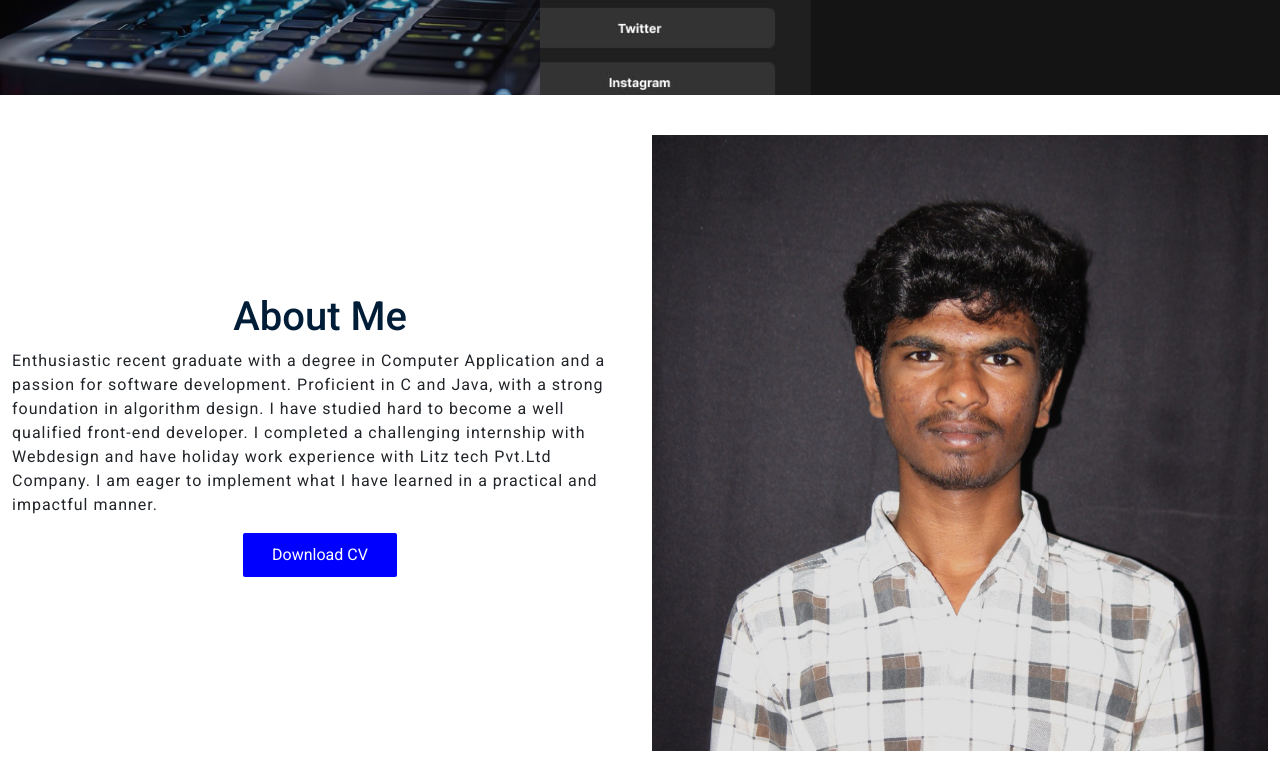
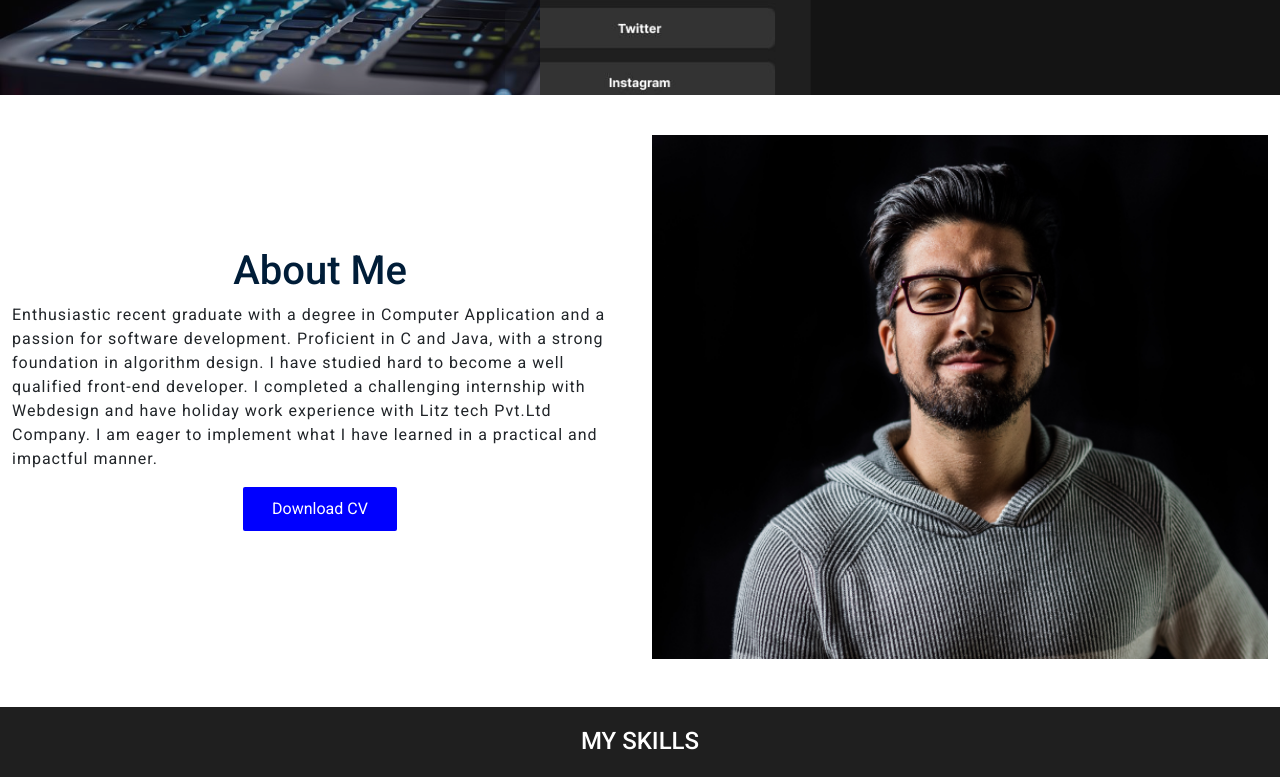
Before and after one commit to SriPrakash2004/Portfolio, a plain HTML site: page index.html in a window 1280 px wide. Shown: the part 560-1337 px from the top of the page. Drawn offline with nearby package versions, Linux system fonts and the light colour scheme; files whose address does not match are found by name.

Commit message:
change about pic

```diff
--- a/index.html
+++ b/index.html
@@ -86,7 +86,7 @@
         </div>
       </div>
       <div class="col-md-6 mt-3 col-12">
-        <img src="./img/about/IMG_0564.JPG" alt="about" width="100%" height="100%">
+        <img src="./img/about/about.png" alt="about" width="100%" height="100%">
       </div>
     </div>
   </section>
```
